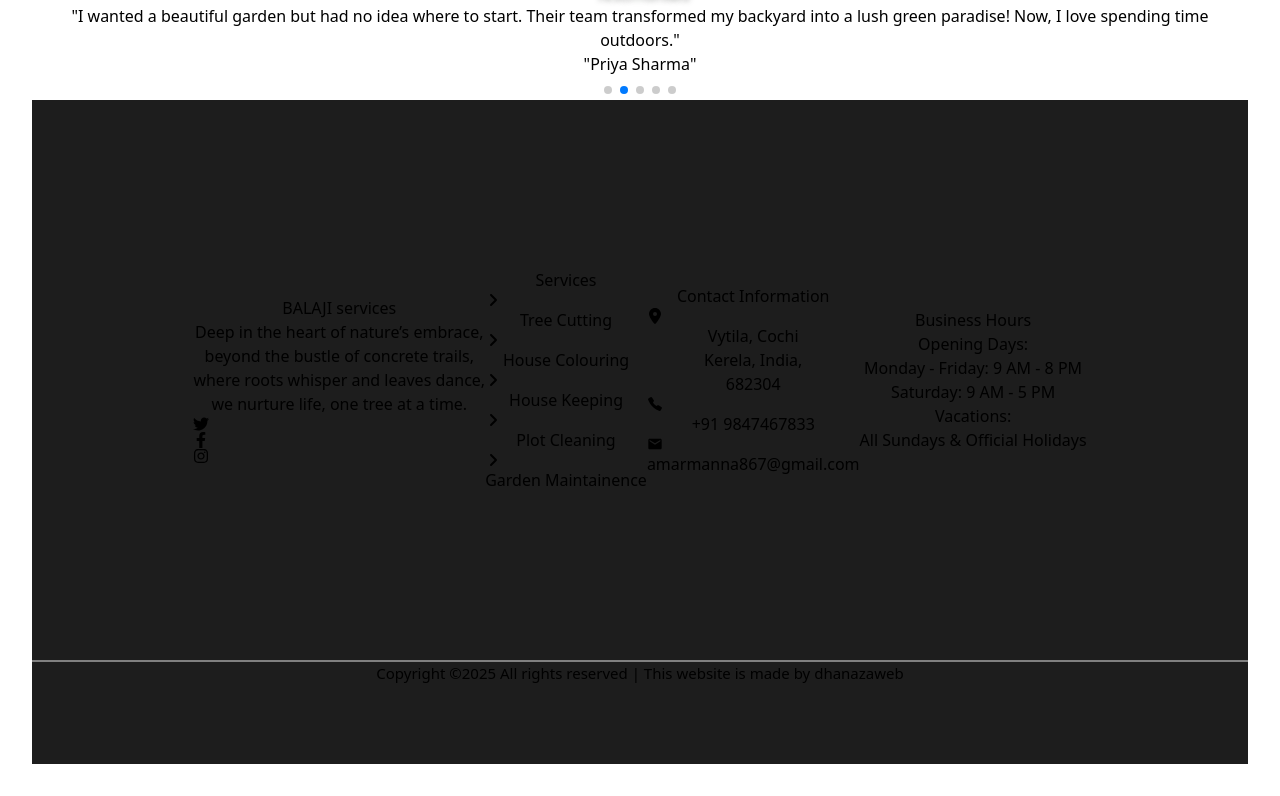
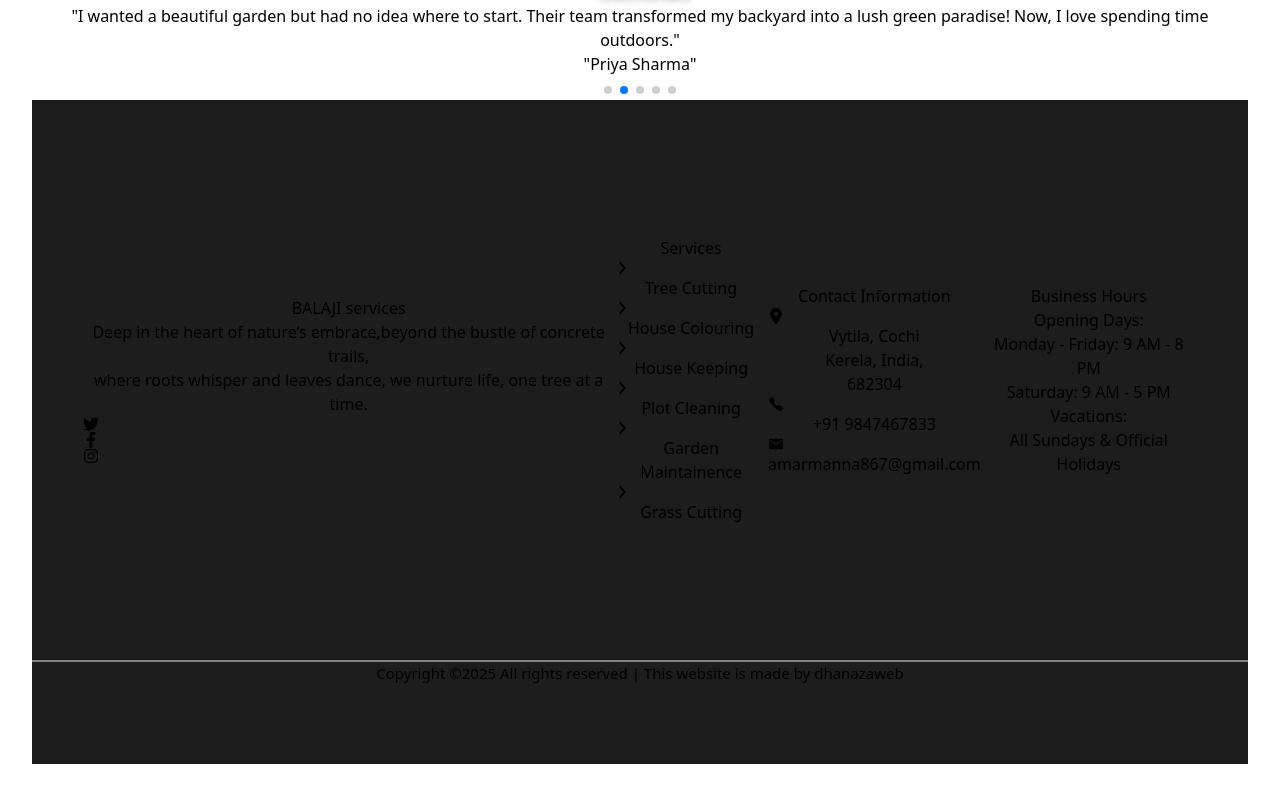
Before and after one commit to ompanigrahi/balajiservicespvtltd, a React (Vite) app: page / in a window 1280 px wide. Shown: the part 4401-5197 px from the top of the page. Built offline with nearby package versions, Linux system fonts and the light colour scheme.

Commit message:
First push

```diff
--- a/src/components/footer.jsx
+++ b/src/components/footer.jsx
@@ -21,16 +21,10 @@ function footer() {
               </h1>
             </Link>
             <h3 className="text-[#c1bebe] mt-8 text-[18px]">
-            Deep in the heart of nature’s embrace, <br /> beyond the bustle of concrete trails,{" "}
-              <br /> where roots whisper and leaves dance, <br /> we nurture life, one tree at a time.{" "}
+            Deep in the heart of nature’s embrace,beyond the bustle of concrete trails,{" "}
+              <br /> where roots whisper and leaves dance, we nurture life, one tree at a time.{" "}
               <br />
             </h3>
-
-
-
-
-
-
             <div className="icons">
               <ul className="flex mt-14 gap-4">
                 <li className="h-12 w-12 bg-[#2a2929] rounded-full flex items-center justify-center hover:text-[#216721]">
@@ -80,6 +74,12 @@ function footer() {
                 <Link to="/" className="flex items-center space-x-2 leading-5">
                   <FaAngleRight className="text-l"/>
                   <span>Garden Maintainence</span>
+                </Link>
+              </li>
+              <li className="transition duration-200 hover:text-[#216721]">
+                <Link to="/" className="flex items-center space-x-2 leading-5">
+                  <FaAngleRight className="text-l"/>
+                  <span>Grass Cutting</span>
                 </Link>
               </li>
             </ul>
--- a/src/components/page2.jsx
+++ b/src/components/page2.jsx
@@ -88,7 +88,7 @@ function Page2() {
               className="w-full h-full rounded-md"
             />
           </div>
-          <div className="py-5 w-2/5 overflow-hidden flex flex-col gap-4 items-center mt-20">
+          <div className="py-5 w-2/5 overflow-hidden flex flex-col gap-4 items-center mt-3">
             <h2 className="text-7xl text-[#fefffe] font-bold text-center  decoration-2">
               {service.title}
             </h2>
--- a/src/container/Contact.css
+++ b/src/container/Contact.css
@@ -1,5 +1,3 @@
-/* Contact Us Page Styling */
-
 .contact-container {
   overflow: hidden;
 }
@@ -7,7 +5,7 @@
 .contact-page {
   display: flex;
   flex-direction: column;
-    min-height: 130vh;
+  min-height: 150vh;
   background-color: #d4edc9;
 }
 
@@ -25,7 +23,6 @@
   margin-bottom: 2rem;
 }
 
-  /* Grid Layout */
 .contact-grid {
   display: grid;
   grid-template-columns: repeat(2, 1fr);
@@ -34,7 +31,6 @@
   height: 70vh;
 }
 
-  /* Contact Info */
 .contact-info {
   padding: 1.5rem;
   display: flex;
@@ -55,16 +51,16 @@
   margin-bottom: 0.5rem;
 }
 
-  /* Contact Form */
 .contact-form {
-    padding: 1.5rem;
+  padding: 2vh 5vh;
   display: flex;
   flex-direction: column;
   justify-content: center;
+
 }
 
 form {
-    width: 80%;
+  width: 70%;
   margin: auto;
 }
 
@@ -82,7 +78,7 @@
 .form-group select {
   width: 100%;
   padding: 0.5rem;
-    border: 1px solid #cbd5e0;
+  border: 1px solid #090909;
   border-radius: 5px;
   background-color: transparent;
 }
```
Lines whose indentation alone changed are shown as unchanged.
